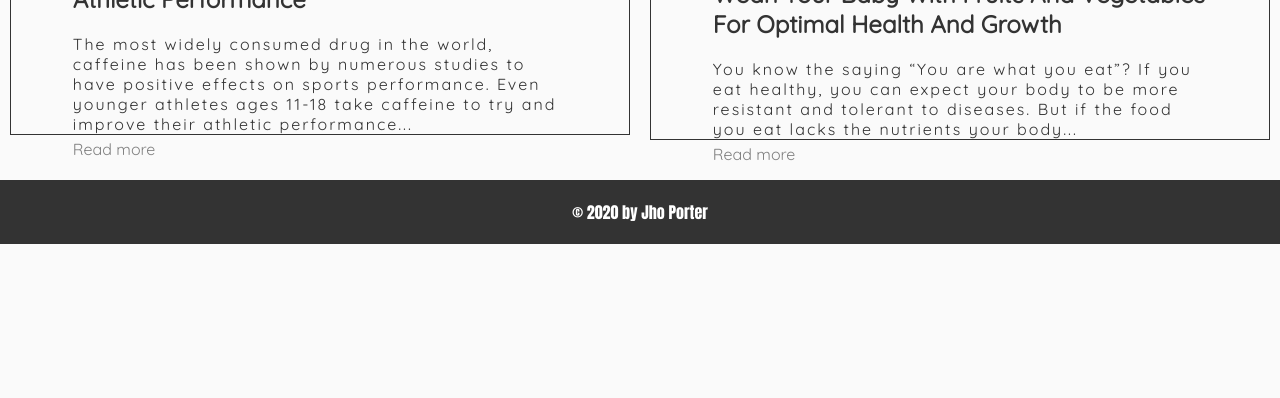
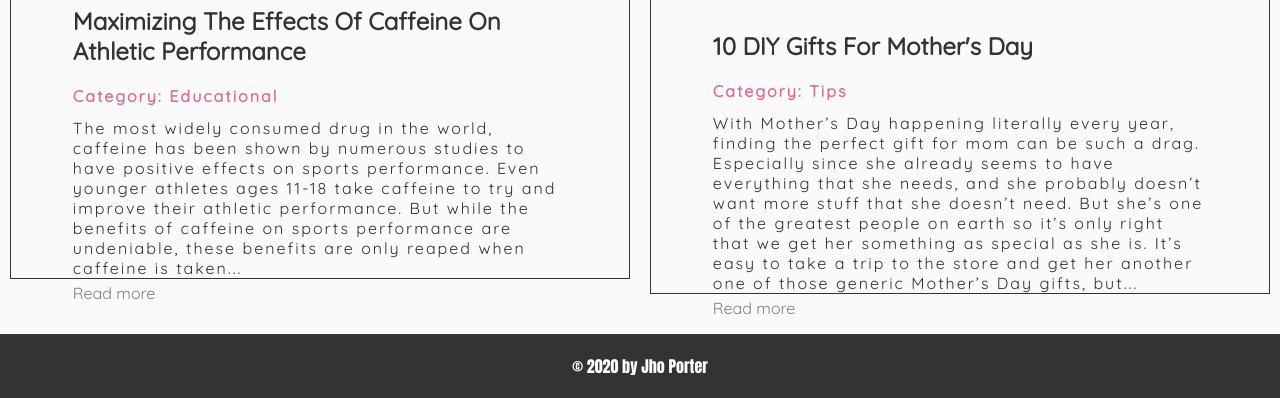
Before and after one commit to jhoporter/jporterwork, a Flask app: page /samples in a window 1280 px wide. Shown: the part 1094-1492 px from the top of the page. Before the commit the page ends 1338 px from the top, so only its background shows below. Run offline with Flask 2, Linux system fonts and the light colour scheme.

Commit message:
added more samples

```diff
--- a/app/static/styles.css
+++ b/app/static/styles.css
@@ -280,7 +280,7 @@ input[type=submit] {
   padding-bottom: 20px;
   position: relative;
   display: flex;
-  height: 85%;
+  height: 100%;
   font-family: 'Quicksand', sans-serif;
   background-color: #FAFAFA;
 }
@@ -322,6 +322,11 @@ input[type=submit] {
   font-weight: bold;
 }
 
+.categories {
+  margin-bottom: 12px;
+  color: #DB7093;
+  font-weight: bold;
+}
 
 .readmore a {
   text-decoration: none !important;
--- a/app/templates/samples.html
+++ b/app/templates/samples.html
@@ -14,11 +14,13 @@
       <div class="sample-text">
         <div><h2>15 Anime To Watch If You Like My Hero Academia</h2></div>
 
-        <div class="p"><p>
+        <div class="p">
+          <div class="categories">Category: TV</div>
+          <p>
              My Hero Academia has risen to become one of the most popular anime shows in recent years. And
              rightfully so—it tackles the superhero genre really well, has a good comedic atmosphere, knows when
              it’s time to get serious, has interesting characters with interesting abilities, and has thrilling, action-
-             packed fight scenes. Not only that, but it also has a lot...
+             packed fight scenes. Not only that, but it also has a lot of emotional and “feel good” moments, drawing out a wide range of emotions from the viewers...
            </p>
         <p></p>
         </div>
@@ -35,14 +37,15 @@
         <div><h2>10 Best Free Things To Do In Las Vegas</h2></div>
 
         <div class="p">
+          <div class="categories">Category: Travel</div>
           <p>
-           Did you know it’s possible to have fun in Las Vegas without spending big bucks? Sure, a lot of people go there to blow a ridiculous amount of money on casinos, but Las Vegas isn’t only about the casinos. In fact, there are so many things to do and see in Sin City besides gambling and partying. Whether you’re going alone, as a couple, with friends...
+           Did you know it’s possible to have fun in Las Vegas without spending big bucks? Sure, a lot of people go there to blow a ridiculous amount of money on casinos, but Las Vegas isn’t only about the casinos. In fact, there are so many things to do and see in Sin City besides gambling and partying. Whether you’re going alone, as a couple, with friends or with the entire family, you’re sure to find something that will get you entertained. The great...
 
            </p>
         <p></p>
         </div>
 
-        <div class="readmore"><a href="https://screenrant.com/90-day-fiances-lively-couples-now/" target="_blank">Read more</a></div>
+        <div class="readmore"><a href="https://www.thetravel.com/las-vegas-free-activities-tourist-attractions/" target="_blank">Read more</a></div>
       </div>
     </div>
   </div>
@@ -56,8 +59,10 @@
       <div class="sample-text">
         <div><h2>Maximizing The Effects Of Caffeine On Athletic Performance</h2></div>
 
-        <div class="p"><p>
-          The most widely consumed drug in the world, caffeine has been shown by numerous studies to have positive effects on sports performance. Even younger athletes ages 11-18 take caffeine to try and improve their athletic performance...
+        <div class="p">
+          <div class="categories">Category: Educational</div>
+          <p>
+          The most widely consumed drug in the world, caffeine has been shown by numerous studies to have positive effects on sports performance. Even younger athletes ages 11-18 take caffeine to try and improve their athletic performance. But while the benefits of caffeine on sports performance are undeniable, these benefits are only reaped when caffeine is taken...
 
            </p>
         <p></p>
@@ -69,19 +74,24 @@
   </div>
 
   <div class="sample">
-    <div class="a">
-      <div class="imagecontainer"><img src="static/baby.jpg" width="300"></div>
-      <div class="sample-text">
-        <div><h2>Wean Your Baby With Fruits And Vegetables For Optimal Health And Growth</h2></div>
+      <div class="a">
+        <div class="imagecontainer"><img src="static/mothersday.png" width="300"></div>
+        <div class="sample-text">
+          <div><h2>10 DIY Gifts For Mother's Day</h2></div>
 
-        <div class="p"><p>
-          You know the saying “You are what you eat”? If you eat healthy, you can expect your body to be more resistant and tolerant to diseases. But if the food you eat lacks the nutrients your body...<p>
-        <p></p>
+          <div class="p">
+
+            <div class="categories">Category: Tips</div>
+            <p>
+              With Mother’s Day happening literally every year, finding the perfect gift for mom can be such a drag. Especially since she already seems to have everything that she needs, and she probably doesn’t want more stuff that she doesn’t need. But she’s one of the greatest people on earth so it’s only right that we get her something as special as she is. It’s easy to take a trip to the store and get her another one of those generic Mother’s Day gifts, but...
+            </p>
+          <p></p>
+          </div>
+
+          <div class="readmore"><a href="https://www.thetalko.com/diy-gifts-mothers-day/" target="_blank">Read more</a></div>
+
         </div>
-
-        <div class="readmore"><a href="https://docs.google.com/document/d/1LAWTJCoX4I9XJqyqpVs9RLMUmA3r7NQs_AQEtvTMOqk/edit?usp=sharing" target="_blank">Read more</a></div>
       </div>
-    </div>
   </div>
 </div>
 
```
Also changed, not shown: app/templates/sample-landing.html (+20 -11 lines).
